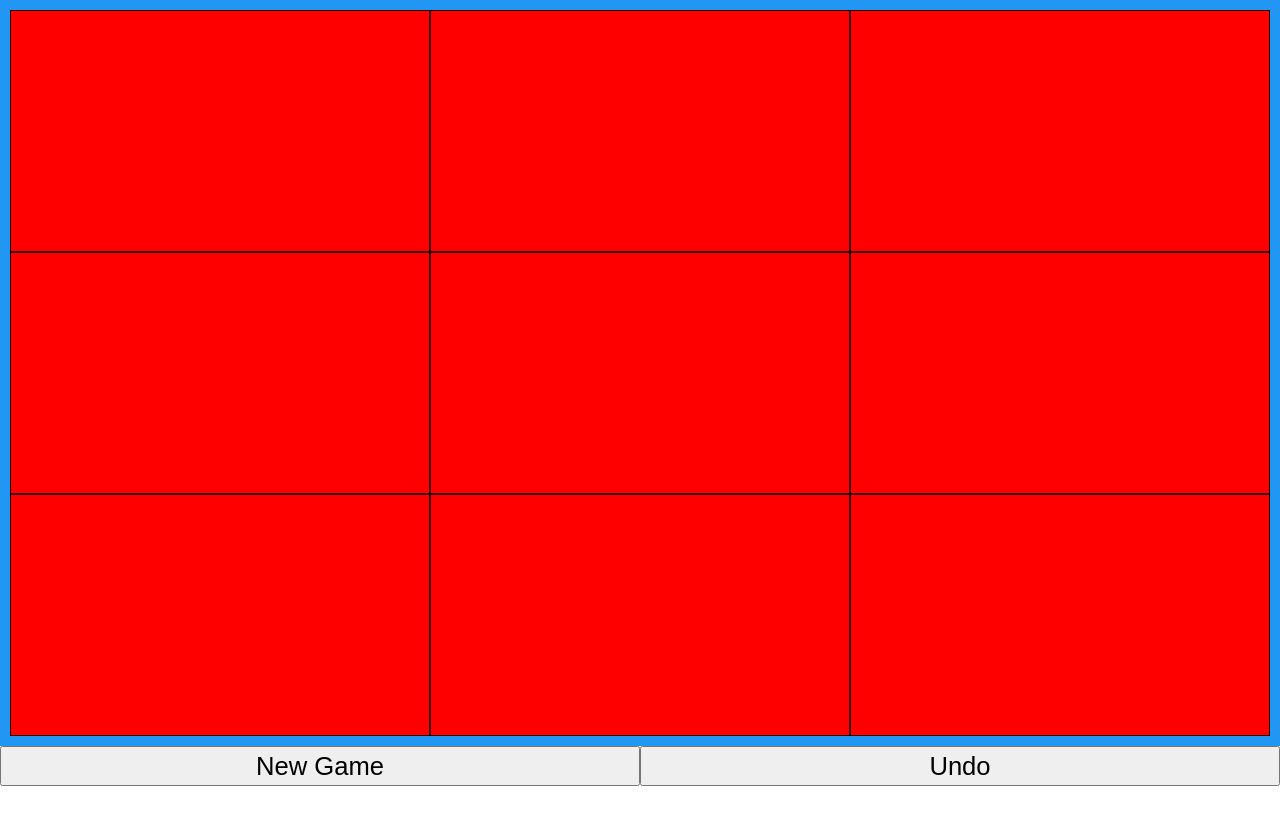
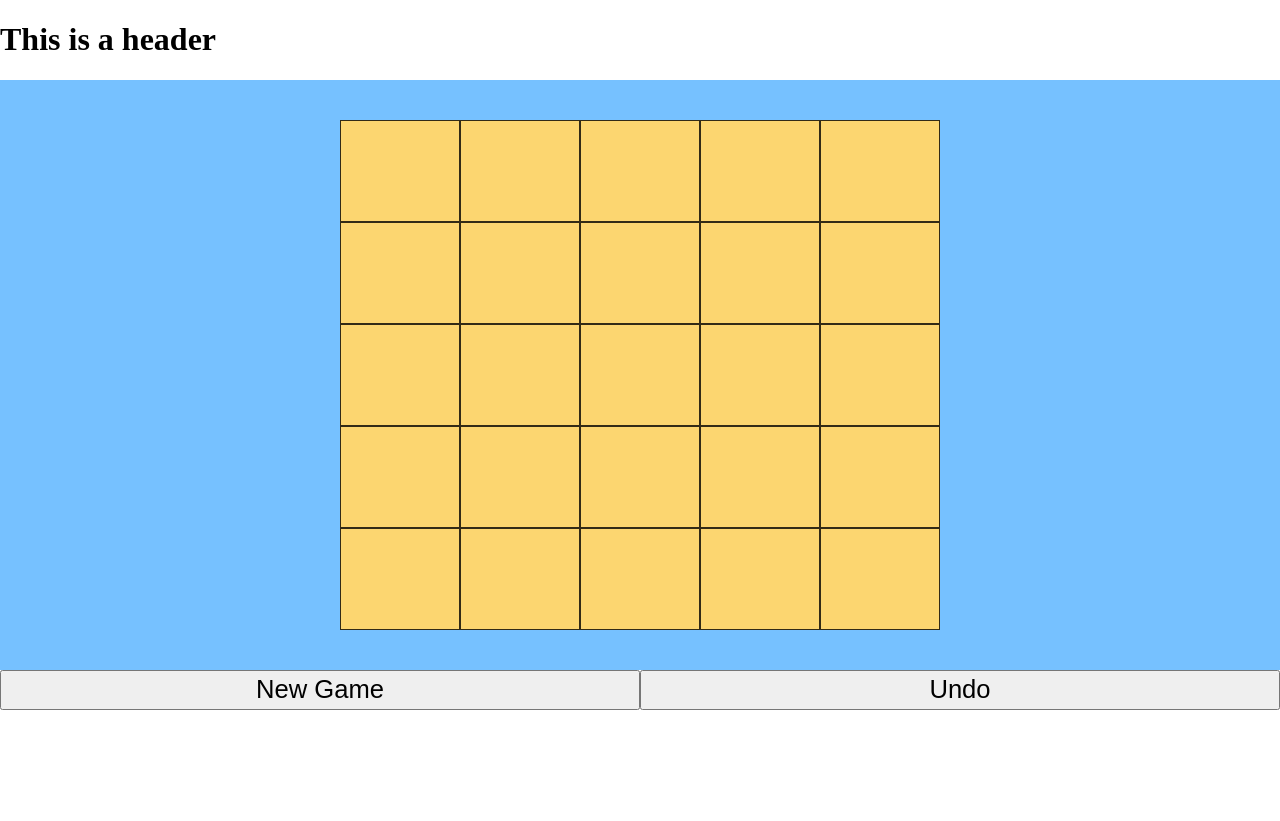
Before and after one commit to yutianw00/Santorini, a React (Create React App) app: page / in a window 1280 px wide. Before the commit the page ends 800 px from the top, so only its background shows below. Built offline with nearby package versions, Linux system fonts and the light colour scheme.

Commit message:
changed grid into 5*5 grid

```diff
--- a/public/index.html
+++ b/public/index.html
@@ -13,7 +13,11 @@
   <body>
     <div id="root">
     </div>
+
     <div id="handlebars">
+      <div id="header">
+        <h1>This is a header</h1>
+      </div>
       <div id="board">
         {{#each cells}}
           {{#if link}}
--- a/src/App.css
+++ b/src/App.css
@@ -1,16 +1,19 @@
 #board {
   display: grid;
-  grid-template-columns: auto auto auto;
-  background-color: #2196F3;
-  padding: 10px
+  grid-template-columns: 15vmin 15vmin 15vmin 15vmin 15vmin;
+  background-color: #76c1ff;
+  justify-content: center;
+  /* align-content: center; */
+  padding-top: 5vmin;
+  padding-bottom: 5vmin;
 }
 
 .cell {
   background-color: rgba(255, 255, 255, 0.8);
   border: 1px solid rgba(0, 0, 0, 0.8);
-  padding: 20px;
+  padding: 10px;
   font-size: 30px;
-  height: 25vmin;
+  height: 10vmin;
   text-align: center;
 }
 
@@ -49,4 +52,4 @@ body {
   padding: 0;
 }
 
-.playable { background-color: red;}
+.playable { background-color: rgb(252, 214, 112);}
--- a/src/App.tsx
+++ b/src/App.tsx
@@ -26,12 +26,32 @@ class App extends Component<Props, Cells> {
         { text: "", clazz: "playable", link: "/play?x=0&y=0" },
         { text: "", clazz: "playable", link: "/play?x=1&y=0" },
         { text: "", clazz: "playable", link: "/play?x=2&y=0" },
+        { text: "", clazz: "playable", link: "/play?x=3&y=0" },
+        { text: "", clazz: "playable", link: "/play?x=4&y=0" },
+
         { text: "", clazz: "playable", link: "/play?x=0&y=1" },
         { text: "", clazz: "playable", link: "/play?x=1&y=1" },
         { text: "", clazz: "playable", link: "/play?x=2&y=1" },
+        { text: "", clazz: "playable", link: "/play?x=3&y=1" },
+        { text: "", clazz: "playable", link: "/play?x=4&y=1" },
+
         { text: "", clazz: "playable", link: "/play?x=0&y=2" },
         { text: "", clazz: "playable", link: "/play?x=1&y=2" },
         { text: "", clazz: "playable", link: "/play?x=2&y=2" },
+        { text: "", clazz: "playable", link: "/play?x=3&y=2" },
+        { text: "", clazz: "playable", link: "/play?x=4&y=2" },
+
+        { text: "", clazz: "playable", link: "/play?x=0&y=3" },
+        { text: "", clazz: "playable", link: "/play?x=1&y=3" },
+        { text: "", clazz: "playable", link: "/play?x=2&y=3" },
+        { text: "", clazz: "playable", link: "/play?x=3&y=3" },
+        { text: "", clazz: "playable", link: "/play?x=4&y=3" },
+
+        { text: "", clazz: "playable", link: "/play?x=0&y=4" },
+        { text: "", clazz: "playable", link: "/play?x=1&y=4" },
+        { text: "", clazz: "playable", link: "/play?x=2&y=4" },
+        { text: "", clazz: "playable", link: "/play?x=3&y=4" },
+        { text: "", clazz: "playable", link: "/play?x=4&y=4" },
       ],
       template: this.loadTemplate()
     };
@@ -94,8 +114,9 @@ class App extends Component<Props, Cells> {
   };
 
   render() {
-    this.switch();
+    // this.switch();
     return (
+
       <div className="App">
         <div
           dangerouslySetInnerHTML={{
```
